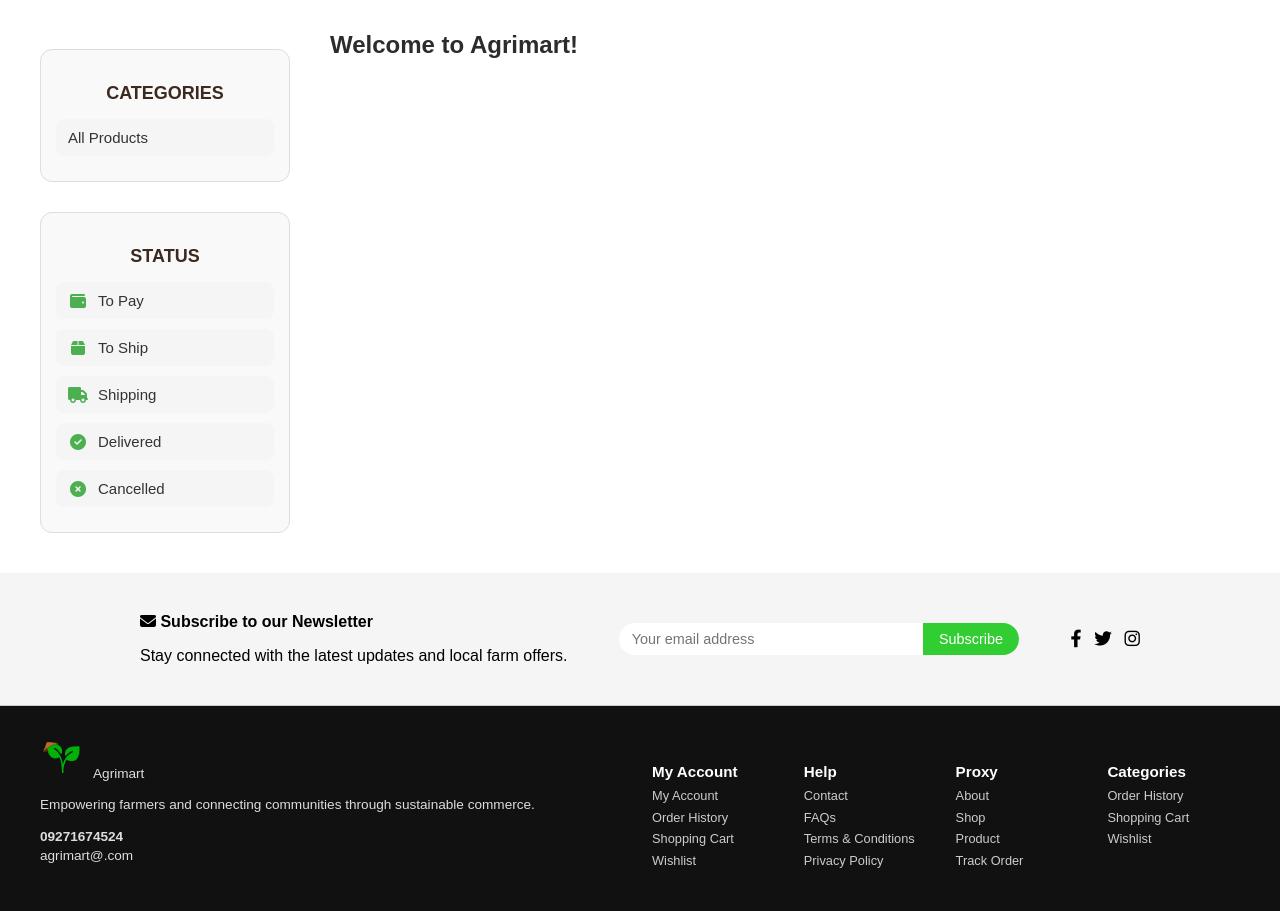
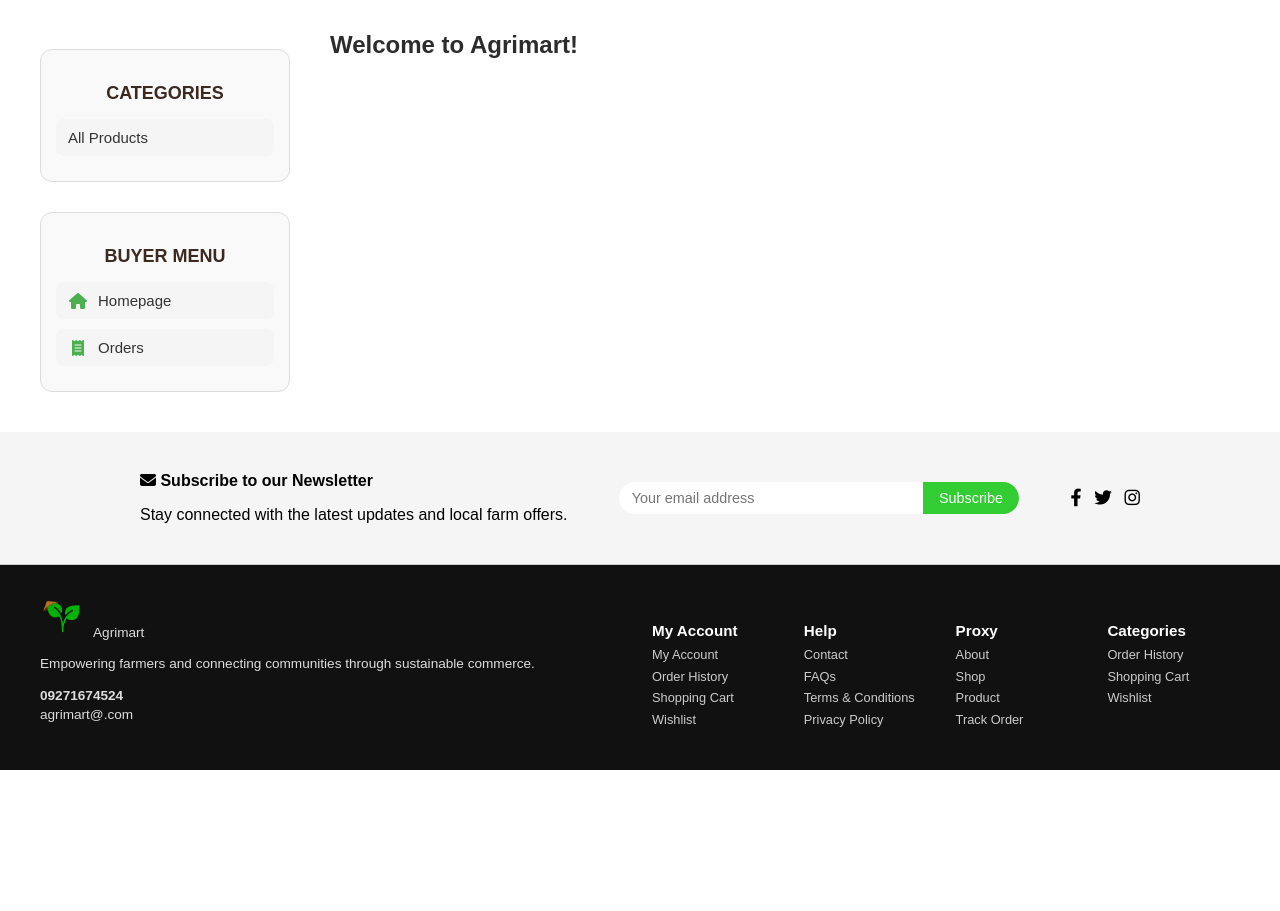
Before and after one commit to phoemelakyle/AGRIMART, a Flask app: page /homepage_buyer in a window 1280 px wide. Shown: the part 192-1103 px from the top of the page. After the commit the page ends 962 px from the top, so only its background shows below. Run offline with Flask 3, Linux system fonts and the light colour scheme; data that the repository does not hold is empty.

Commit message:
modified homepage_buyer

```diff
--- a/templates/homepage_buyer.html
+++ b/templates/homepage_buyer.html
@@ -10,6 +10,7 @@
 </head>
 <body>
 
+
   <!-- Header -->
   <header class="top-bar">
     <div class="logo">
@@ -19,19 +20,19 @@
     <div class="tagline">Connecting you to Local Farmers</div>
   </header>
 
+
   <!-- Navigation Menu -->
   <nav class="nav-menu">
     <ul>
-      <li><a href="/">Home</a></li>
-      <li><a href="#">About Us</a></li>
-      <li><a href="#">Contact Us</a></li>
+      <li><a href="/homepage_buyer">Home</a></li>
+        <li><a href="#contacts">Contacts</a></li>
     </ul>
   </nav>
 
   <!-- Breadcrumb Navigation -->
 <nav class="main-nav">
   <ul class="breadcrumb">
-    <li><a href="/homepage_buyer"><i class="fas fa-home"></i></a></li>
+    <li><a href="/homepage_buyer"> <i class="fas fa-home"></i></a></li>
     <li>›</li>
     <li>
       <a href="/homepage_buyer" class="button">All Products</a>
@@ -62,10 +63,12 @@
 </nav>
 
 
- <!-- Main Container -->
+
+
 <div class="container">
+  <!-- Sidebar -->
   <aside class="sidebar">
-    <!-- Redesigned CATEGORY Section -->
+    <!-- Category Filter -->
     <div class="category-filter">
       <h3>CATEGORIES</h3>
       <ul class="category-list">
@@ -75,7 +78,6 @@
               All Products
             </button>
           </form>
-
         </li>
         {% for category in categories %}
         <li>
@@ -90,51 +92,26 @@
     </div>
 
 
-
-      <!-- Redesigned STATUS Section -->
+    <!-- Buyer Menu -->
     <div class="status">
-        <h3>STATUS</h3>
+      <h3>BUYER MENU</h3>
       <ul class="status-list">
         <li>
-            <form action="{{ url_for('homepage_buyer.to_pay_orders') }}" method="get">
-              <button type="submit" class="status-item">
-                <i class="fas fa-wallet"></i> To Pay
-              </button>
+          <form action="/homepage_buyer" method="get">
+            <button type="submit" class="status-item"><i class="fas fa-home"></i> Homepage</button>
           </form>
         </li>
         <li>
-            <form action="{{ url_for('homepage_buyer.to_ship_orders') }}" method="get">
-              <button type="submit" class="status-item">
-                <i class="fas fa-box"></i> To Ship
-              </button>
-            </form>
-          </li>
-          <li>
-            <form action="{{ url_for('homepage_buyer.shipping_orders') }}" method="get">
-              <button type="submit" class="status-item">
-                <i class="fas fa-truck"></i> Shipping
-              </button>
-            </form>
-          </li>
-          <li>
-            <form action="{{ url_for('homepage_buyer.delivered_orders') }}" method="get">
-              <button type="submit" class="status-item">
-                <i class="fas fa-check-circle"></i> Delivered
-              </button>
-            </form>
-          </li>
-          <li>
-            <form action="{{ url_for('homepage_buyer.cancelled_orders') }}" method="get">
-              <button type="submit" class="status-item">
-                <i class="fas fa-times-circle"></i> Cancelled
-              </button>
+          <form action="{{ url_for('homepage_buyer.to_pay_orders') }}" method="get">
+            <button type="submit" class="status-item"><i class="fas fa-receipt"></i> Orders</button>
           </form>
         </li>
       </ul>
     </div>
   </aside>
 
-    <!-- Product Column -->
+
+  <!-- Right Column -->
   <div class="column-right">
     <h4>Welcome to Agrimart!</h4>
     <div class="product-container">
@@ -159,7 +136,7 @@
   </div>
 </div>
  <!-- Newsletter -->
- <section class="newsletter">
+ <section id="contacts" class="newsletter">
   <div class="newsletter-content">
     <div class="newsletter-text">
       <h3><i class="fas fa-envelope"></i> Subscribe to our Newsletter</h3>
@@ -176,6 +153,7 @@
     </div>
   </div>
 </section>
+
 
 <!-- Footer -->
 <footer class="main-footer">
@@ -227,6 +205,7 @@
   </div>
 </footer>
 
+
   <!-- JavaScript -->
   <script>
     document.querySelectorAll('.category-option input[type="radio"]').forEach(radio => {
@@ -255,5 +234,6 @@
   </script>
 
 
+
 </body>
 </html>
```
Lines whose indentation alone changed are shown as unchanged.
